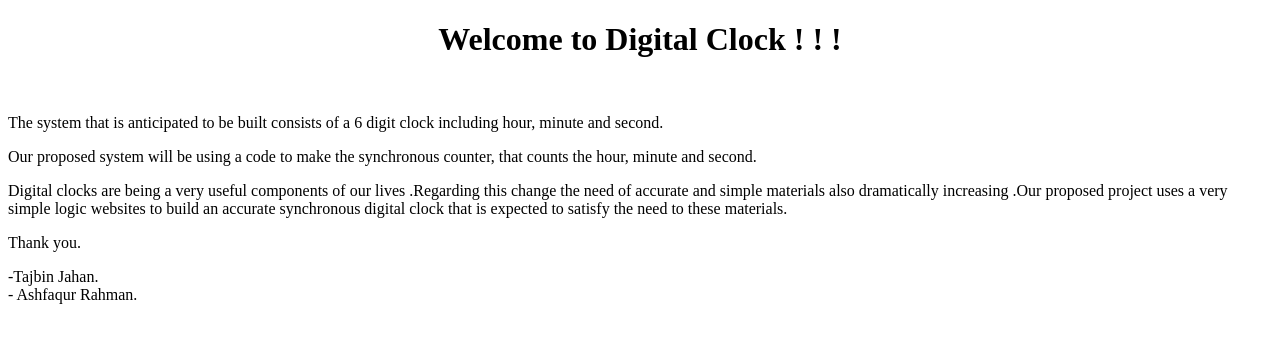
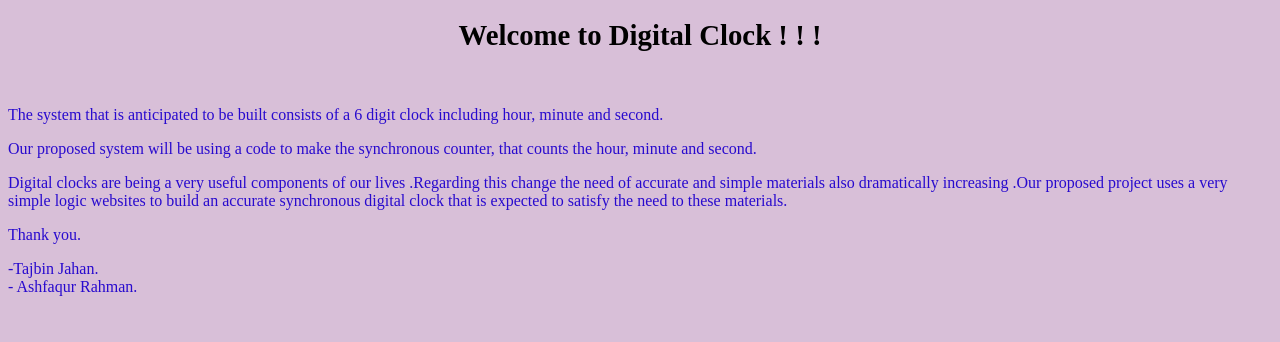
Before and after one commit to ar-papon/project-200, a plain HTML site: page index.html in a window 1280 px wide. Drawn offline with Linux system fonts and the light colour scheme.

Commit message:
Update index.html

```diff
--- a/index.html
+++ b/index.html
@@ -3,9 +3,10 @@
 <head>
 
     <title>Digital Clock</title>
+    <link rel="stylesheet" type="text/css" href="style.css">
 </head>
 <body>
-    <h1 align="center"><b> Welcome to Digital Clock ! ! ! </b></h1><br>
+    <h1 align="center" ><b> Welcome to Digital Clock ! ! ! </b></h1><br>
 
 
     <p> The system that is anticipated to be built consists of a 6
@@ -22,13 +23,12 @@
         build an accurate synchronous digital clock that is
         expected to satisfy the need to these materials.<br></P>
 
-          Thank you.<br>
+          <p>Thank you.<br></p>
 
 
         <p>
          -Tajbin Jahan. <br>
         - Ashfaqur Rahman.
         </p>
-
 </body>
 </html>
```
